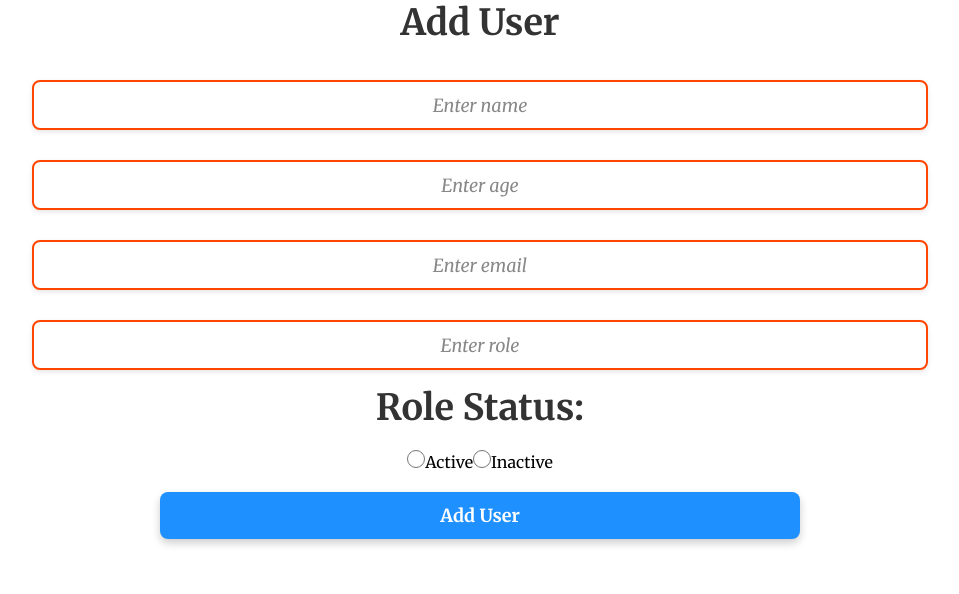
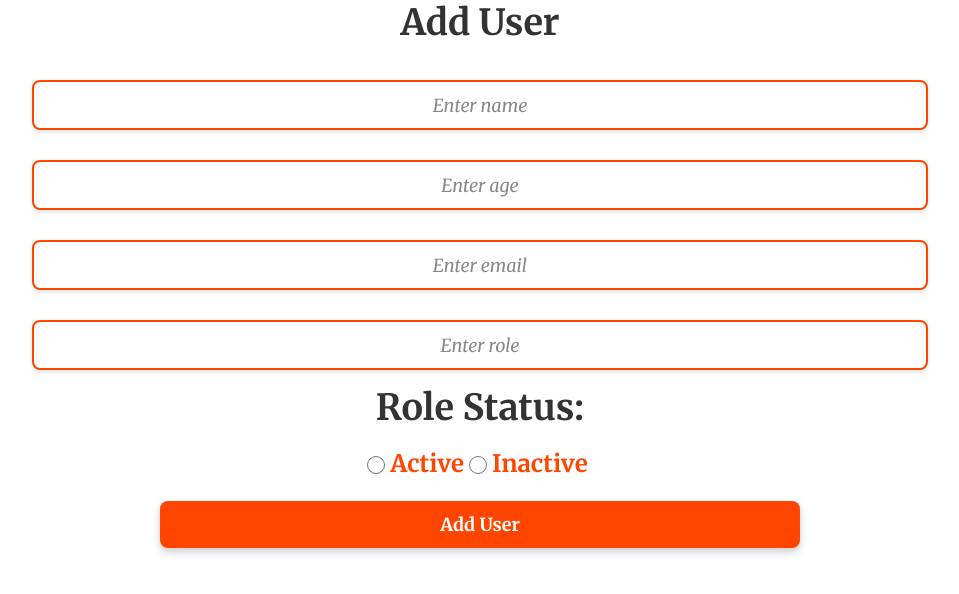
Before and after one commit to PavitrankMishra/DashBoard, a React (Create React App) app in the folder frontend/: page /addusers in a window 1280 px wide. Shown: the top 594 px of the page, without its empty margins (160-1119 px from the left). Built offline with nearby package versions, Linux system fonts and the light colour scheme; a web font is replaced by a local one.

Commit message:
Updated frontend for Add Users page

```diff
--- a/frontend/src/components/AddUsers.css
+++ b/frontend/src/components/AddUsers.css
@@ -37,6 +37,15 @@ input[type="radio"] {
     height:18px;
 }
 
+label {
+  color:#ff4500;
+  font-weight:bold;
+  position:relative;
+  bottom:2px;
+  padding:5px;
+  font-size:24px;
+}
+
 
 /* Placeholder Styling */
 input::placeholder {
@@ -51,7 +60,7 @@ button {
   font-size: 18px;
   font-weight: bold;
   color: #fff;
-  background-color: #1e90ff;
+  background-color: #ff4500;
   border: none;
   border-radius: 8px;
   cursor: pointer;
```
